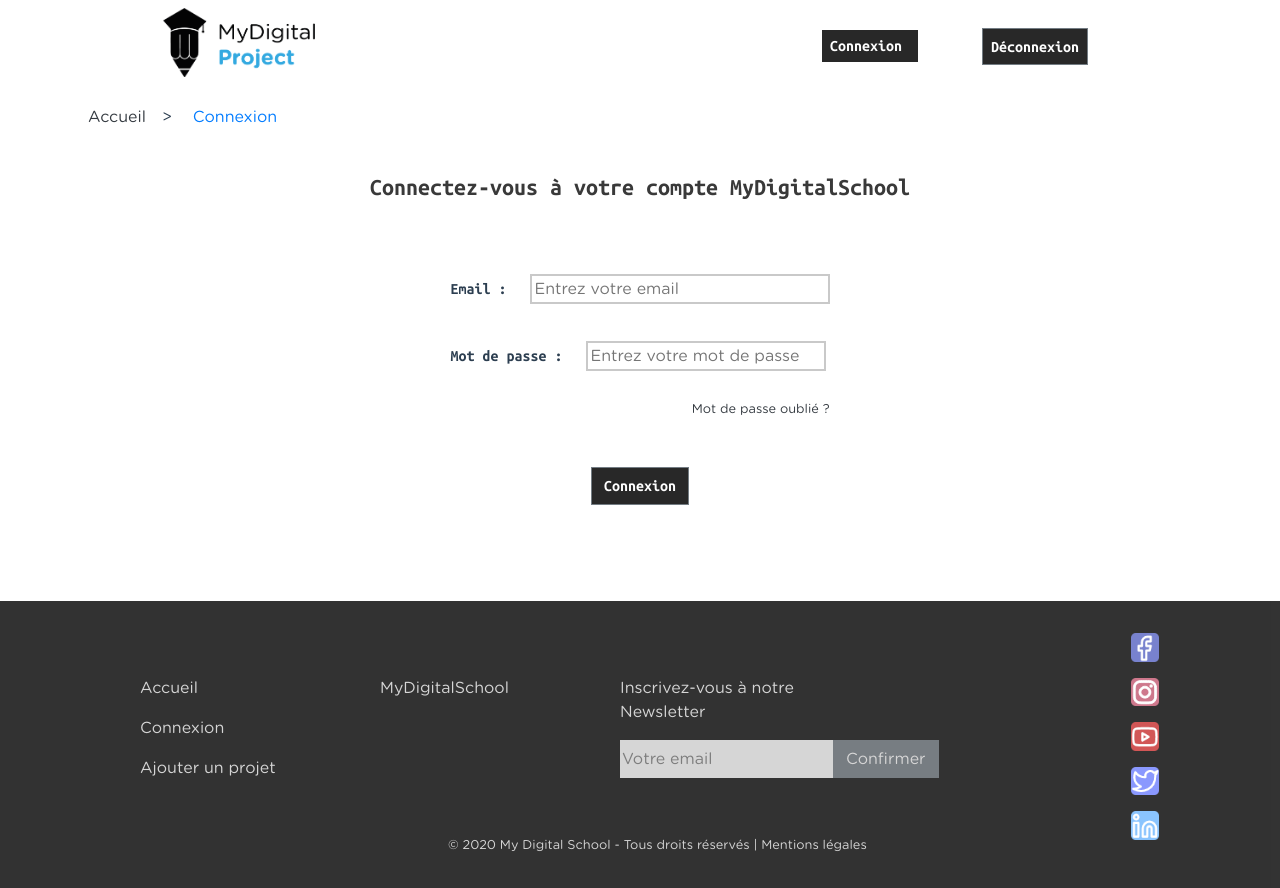
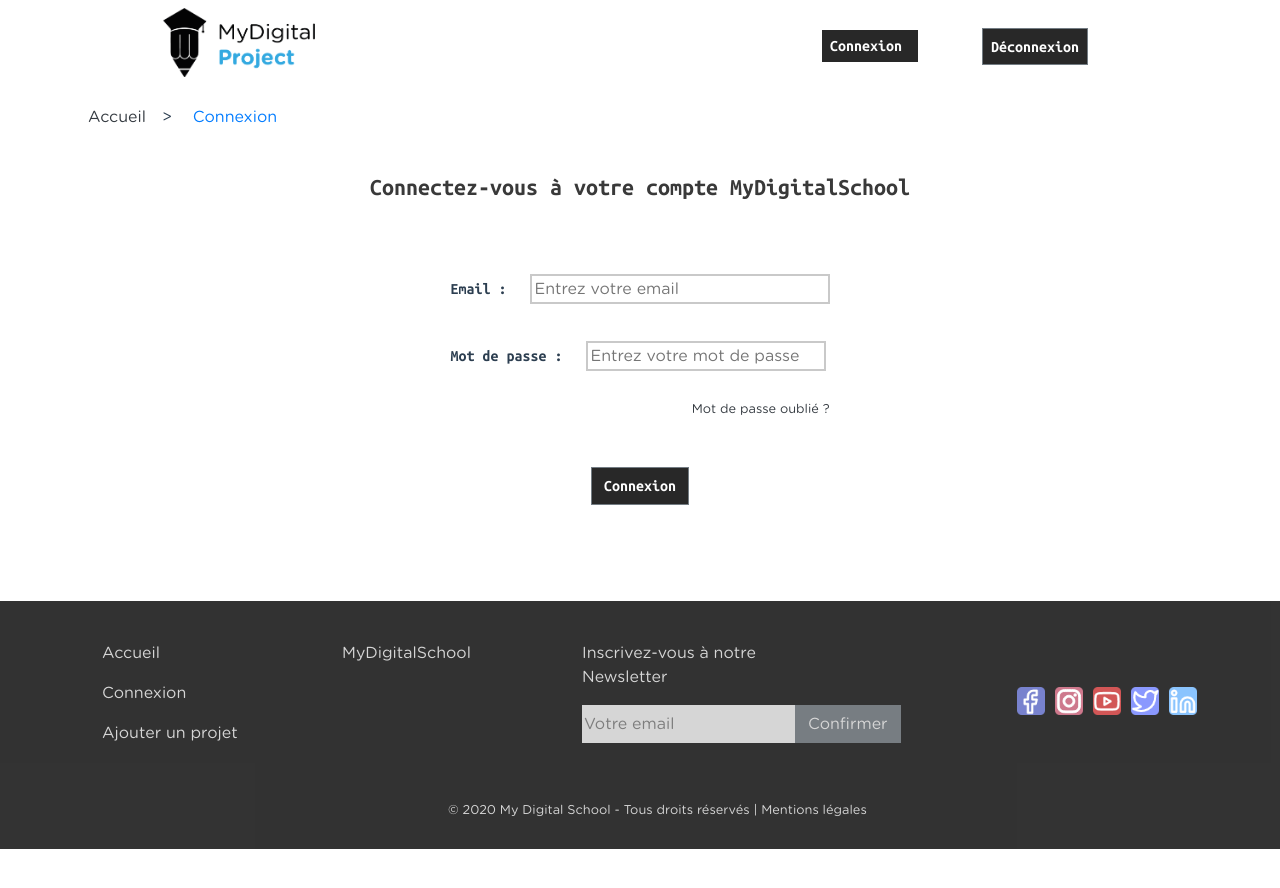
Before and after one commit to BlueFaste/MyCreativeWeek-Accessibilite, a Vue app: page /login in a window 1280 px wide. After the commit the page ends 849 px from the top, so only its background shows below. Built offline with nearby package versions, Linux system fonts and the light colour scheme.

Commit message:
correction stéphanie

```diff
--- a/src/components/Footer.vue
+++ b/src/components/Footer.vue
@@ -1,5 +1,5 @@
 <template>
-	<footer class="footer d-flex justify-content-around align-items-center" role="contentinfo">
+	<footer class="footer d-flex justify-content-around align-items-center pb-5" role="contentinfo">
 		<div>
 			<div class="d-flex footerText text-left row p-4 justify-content-between">
 				<ul class="col footerLink" role="list">
@@ -18,10 +18,10 @@
 					</form>
 				</div>
 			</div>
-			<p id="mentionLegal">© 2020 My Digital School - Tous droits réservés | <a href="https://www.mydigitalschool.com/mentions-legales" class="text-white" title="Mentions Légales - nouvel onglet" target="_blank"> Mentions légales</a></p>
+			<p id="mentionLegal" class="">© 2020 My Digital School - Tous droits réservés | <a href="https://www.mydigitalschool.com/mentions-legales" class="text-white" title="Mentions Légales - nouvel onglet" target="_blank"> Mentions légales</a></p>
 
 		</div>
-		<ul role="list">
+		<ul role="list" class="d-flex">
 			<li class="my-3"><a href="https://www.facebook.com/my.digital.schoolFR/" title="Facebook de MyDigitalSchool - nouvel onglet"><img src="../assets/imgs/Rs/Facebook.png" alt="Facebook de MyDigitalSchool" class="w-75"/></a></li>
 			<li class="my-3"><a href="https://www.instagram.com/mydigitalschool/" title="Instagram de MyDigitalSchool - nouvel onglet"><img src="../assets/imgs/Rs/Instagram.png" alt="Instagram de MyDigitalSchool" class="w-75"/></a></li>
 			<li class="my-3"><a href="https://www.youtube.com/channel/UC-x9a8FpIuvGoiOkzgL6kFA" title="Youtube de MyDigitalSchool - nouvel onglet"><img src="../assets/imgs/Rs/Youtube.png" alt="Youtube de MyDigitalSchool" class="w-75"/></a></li>
```
